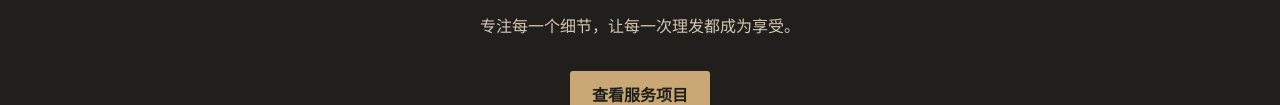
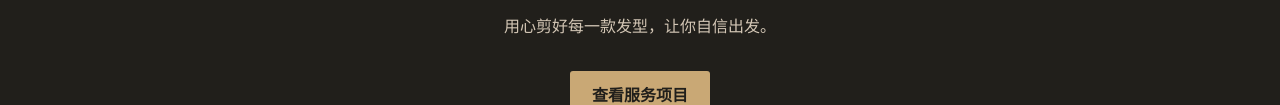
Before and after one commit to taoh4527-oss/jianjian-barber, a plain HTML site: page index.html in a window 1280 px wide. Shown: the part 325-430 px from the top of the page. Drawn offline with Linux system fonts and the light colour scheme.

Commit message:
更新首页介绍文字

```diff
--- a/index.html
+++ b/index.html
@@ -90,7 +90,7 @@ footer {
   <div class="hero">
     <p>YOUR STYLE, YOUR STORY</p>
     <h1>剪出你的<br>专属风格</h1>
-    <p>专注每一个细节，让每一次理发都成为享受。</p>
+    <p>用心剪好每一款发型，让你自信出发。</p>
     <a class="btn" href="#services">查看服务项目</a>
   </div>
 
```
